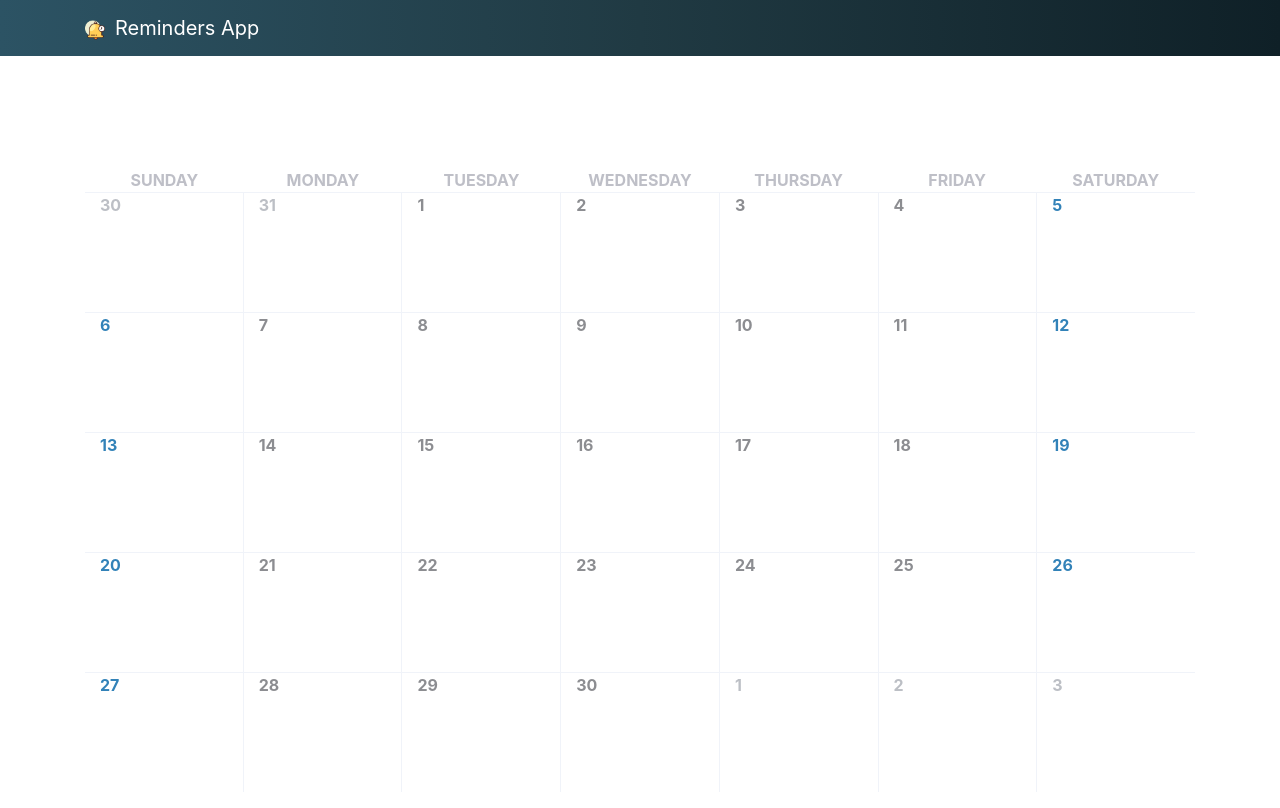
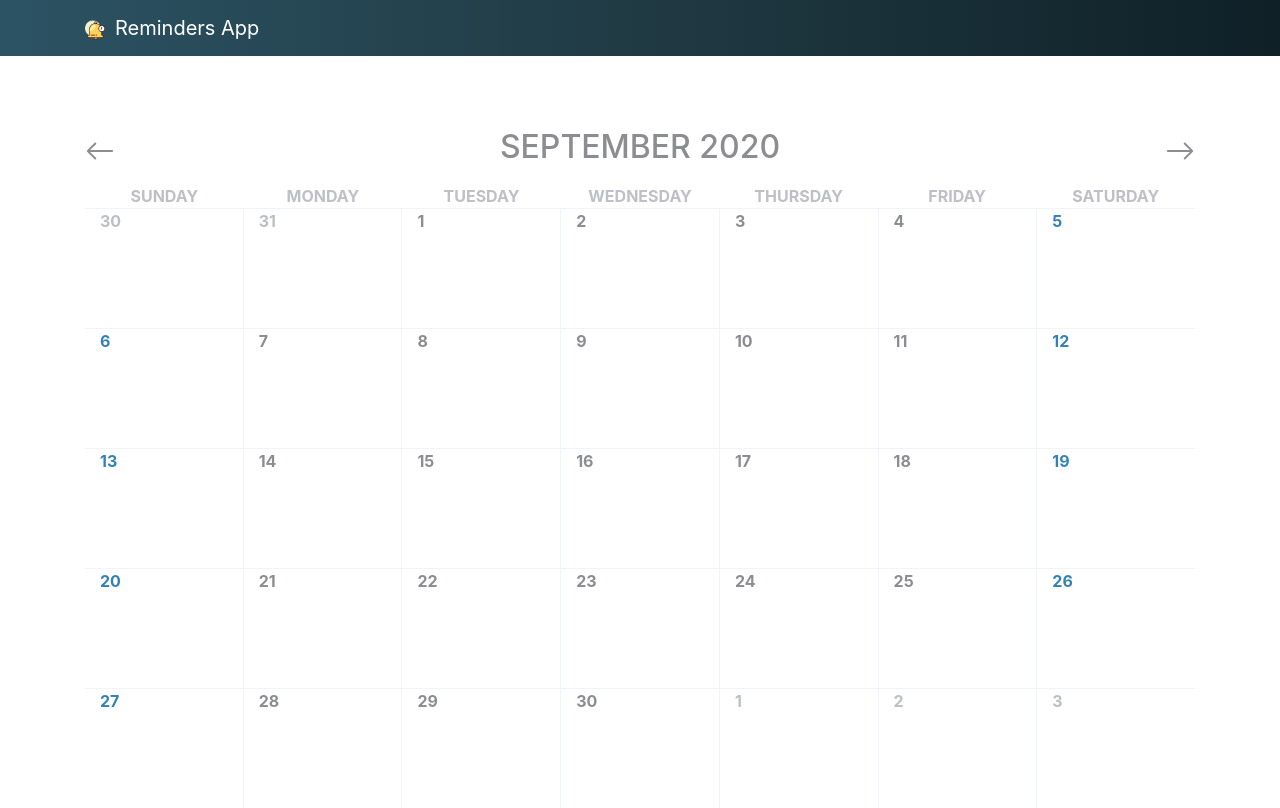
Before and after one commit to everas7/remiders-app, a React (Create React App) app: page /reminders in a window 1280 px wide. Built offline with nearby package versions, Linux system fonts and the light colour scheme.

Commit message:
Adds functionality to switch between months

```diff
--- a/package.json
+++ b/package.json
@@ -18,6 +18,7 @@
     "moment": "^2.28.0",
     "react": "^16.13.1",
     "react-bootstrap": "^1.3.0",
+    "react-bootstrap-icons": "^1.0.0",
     "react-color": "^2.18.1",
     "react-dom": "^16.13.1",
     "react-infinite-scroller": "^1.2.4",
--- /dev/null
+++ b/src/app/common/calendar/Calendar.css
@@ -0,0 +1,8 @@
+.calendar-controls-area {
+    display: flex;
+    flex-direction: row;
+    justify-content: space-between;
+    align-items: center;
+    margin-bottom: 10px;
+    color: #8C8D91;
+}
--- a/src/app/common/calendar/Calendar.tsx
+++ b/src/app/common/calendar/Calendar.tsx
@@ -1,9 +1,12 @@
-import React, { MouseEvent } from 'react';
+import React, { MouseEvent, useState } from 'react';
 import { Container, Row, Col } from 'react-bootstrap';
+import { ArrowRight, ArrowLeft } from 'react-bootstrap-icons';
 import { CalendarItem } from './calendar-item/CalendarItem';
 import { CalendarHeader } from './calendar-header/CalendarHeader';
 import { daysInMonth, isWeekend, isSameMonth } from '../../helpers/date-helper';
 import { Reminder } from '../../models/reminder';
+import moment from 'moment';
+import './Calendar.css';
 
 const DAYS_PER_ROW = 7;
 
@@ -51,13 +54,27 @@ export const Calendar: React.FC<Props> = ({
   reminderPreview,
   reminders,
 }) => {
-  const currentDate = new Date();
+  const [currentDate, setCurrentDate] = useState(new Date());
   const calendarMonth: CalendarMonth = getCalendarMonth(
     currentDate.getMonth(),
     currentDate.getFullYear()
   );
 
+  const previousMonth = () => {
+    setCurrentDate(new Date(currentDate.setMonth(currentDate.getMonth() - 1)));
+  };
+
+  const nextMonth = () => {
+    setCurrentDate(new Date(currentDate.setMonth(currentDate.getMonth() + 1)));
+  };
+
   return (
+    <>
+      <div className="calendar-controls-area">
+        <ArrowLeft onClick={previousMonth} size={30} />
+        <h2>{moment(currentDate).format('MMMM YYYY').toUpperCase()}</h2>
+        <ArrowRight onClick={nextMonth} size={30} />
+      </div>
       <Container fluid>
         <CalendarHeader />
         {calendarMonth.map((week, weekIndex) => (
@@ -88,5 +105,6 @@ export const Calendar: React.FC<Props> = ({
           </Row>
         ))}
       </Container>
+    </>
   );
 };
--- a/src/app/layout/App.tsx
+++ b/src/app/layout/App.tsx
@@ -15,7 +15,7 @@ function App() {
         render={() => (
           <>
             <NavBar />
-            <div style={{ marginTop: '7em' }} className="container">
+            <div style={{ marginTop: '4.5em' }} className="container">
               <Switch>
                 <Route exact path="/reminders" component={Reminders} />
                 <Route component={Reminders} />
```
Also changed, not shown: 1 other file (tests, documents, lock files or other folders). Lines whose indentation alone changed are shown as unchanged.
